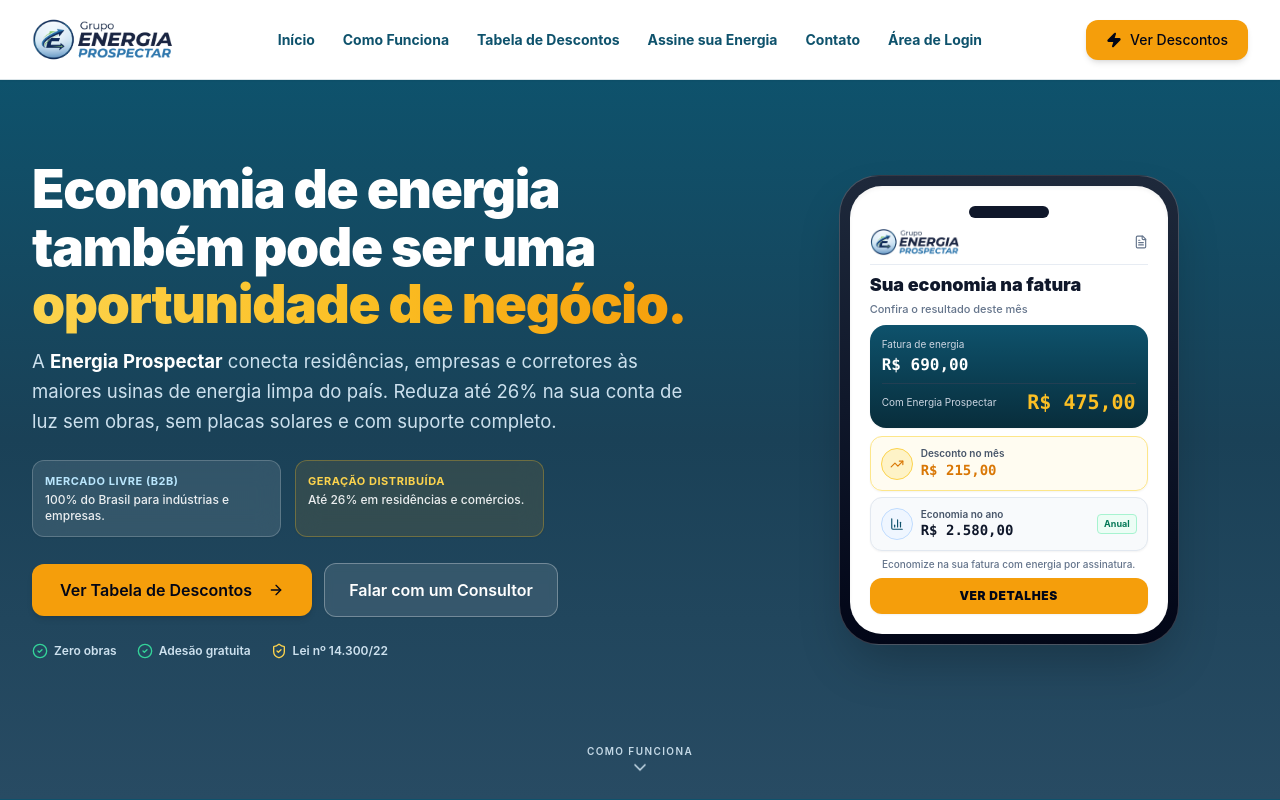
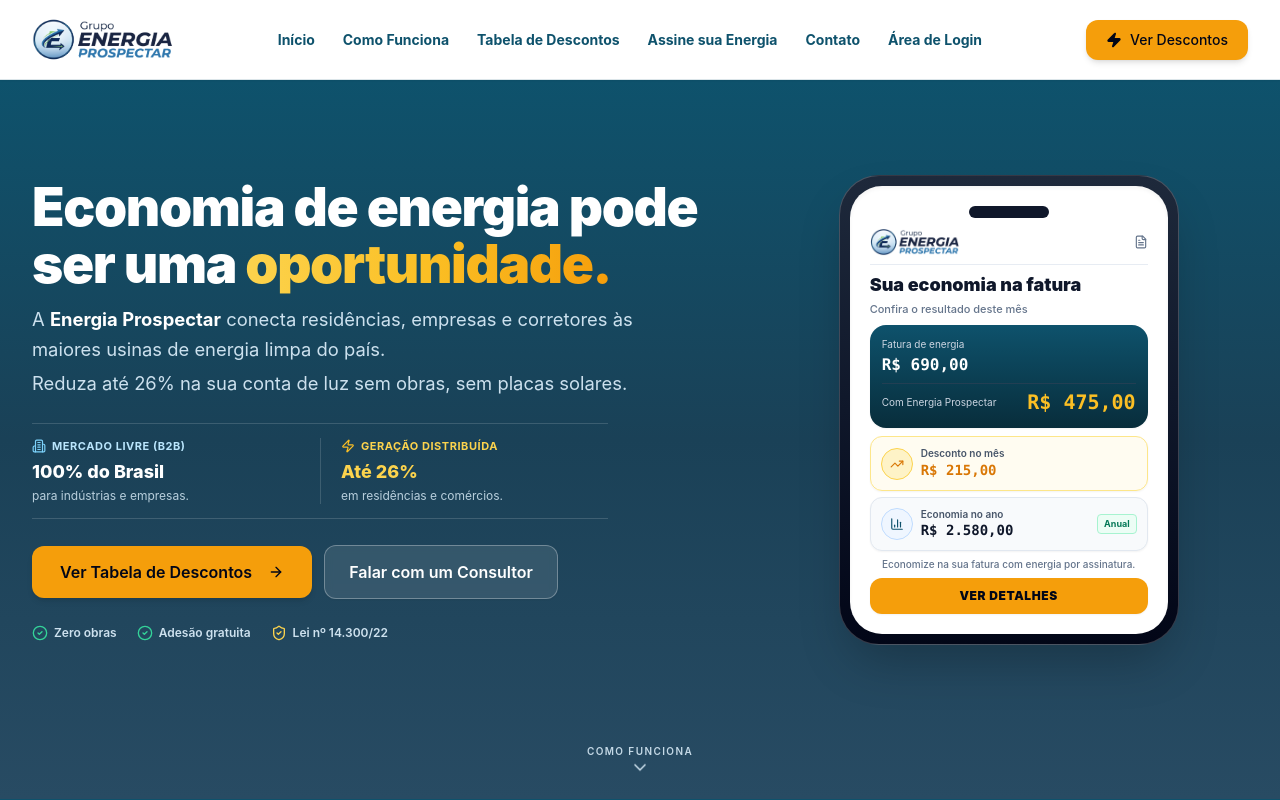
Before and after one commit to cristianofurtado/sinergia, a Next.js app: page / in a window 1280 px wide. Shown: the top 800 px of the page. Built offline with nearby package versions, Linux system fonts and the light colour scheme.

Commit message:
refactor(hero): atualiza copy principal e apresenta segmentos em faixa editorial

```diff
--- a/components/sections/hero.tsx
+++ b/components/sections/hero.tsx
@@ -8,6 +8,8 @@ import {
   ShieldCheck,
   CheckCircle2,
   ChevronDown,
+  Building2,
+  Zap,
 } from "lucide-react";
 import { Button } from "@/components/ui/button";
 
@@ -31,44 +33,55 @@ export function Hero() {
 
       {/* Centered Viewport Content */}
       <div className="flex-1 flex items-center w-full">
-        <div className="max-w-7xl mx-auto w-full px-4 sm:px-6 lg:px-8 py-3 sm:py-4 [@media(max-height:700px)]:py-2">
-          <div className="grid grid-cols-1 lg:grid-cols-12 gap-4 lg:gap-10 xl:gap-12 items-center">
+        <div className="max-w-7xl mx-auto w-full px-4 sm:px-6 lg:px-8 py-3 sm:py-2.5 lg:py-4 [@media(max-height:700px)]:py-2">
+          <div className="grid grid-cols-1 lg:grid-cols-12 gap-3 lg:gap-10 xl:gap-12 items-center">
             {/* Left Column: Headlines, Segments, CTAs, Proof */}
             <div
-              className="lg:col-span-7 space-y-3.5 sm:space-y-4 lg:space-y-6 [@media(max-height:780px)]:space-y-3 [@media(max-height:680px)]:space-y-2.5"
+              className="lg:col-span-7 space-y-3 sm:space-y-3.5 lg:space-y-6 [@media(max-height:780px)]:space-y-3 [@media(max-height:680px)]:space-y-2.5"
               id="energia"
             >
               {/* Main Headline */}
               <div className="space-y-2.5 sm:space-y-3 [@media(max-height:680px)]:space-y-2">
-                <h1 className="text-[clamp(1.5rem,3.4vw+0.6rem,3.75rem)] [@media(max-height:780px)]:text-[clamp(1.45rem,2.7vw+0.55rem,2.85rem)] font-black tracking-tight text-white leading-[1.08] [text-wrap:balance]">
-                  Economia de energia também pode ser uma{" "}
+                <h1 className="text-[clamp(1.6rem,3.4vw+0.6rem,3.75rem)] [@media(max-height:780px)]:text-[clamp(1.5rem,2.7vw+0.55rem,2.95rem)] font-black tracking-tight text-white leading-[1.08] [text-wrap:balance]">
+                  Economia de energia pode ser uma{" "}
                   <span className="text-transparent bg-clip-text bg-gradient-to-r from-amber-300 via-amber-400 to-amber-500">
-                    oportunidade de negócio.
+                    oportunidade.
                   </span>
                 </h1>
 
-                <p className="text-[clamp(0.875rem,0.55vw+0.72rem,1.1875rem)] text-sky-100/90 leading-relaxed [@media(max-height:700px)]:leading-snug font-normal max-w-2xl">
-                  A <strong className="text-white font-bold">Energia Prospectar</strong> conecta residências, empresas e corretores às maiores usinas de energia limpa do país. Reduza até 26% na sua conta de luz sem obras, sem placas solares e com suporte completo.
+                <p className="text-[clamp(0.875rem,0.55vw+0.72rem,1.15rem)] text-sky-100/90 leading-relaxed [@media(max-height:700px)]:leading-snug font-normal max-w-2xl">
+                  A <strong className="text-white font-bold">Energia Prospectar</strong> conecta residências, empresas e corretores às maiores usinas de energia limpa do país.{" "}
+                  <span className="block mt-1">
+                    Reduza até 26% na sua conta de luz sem obras, sem placas solares.
+                  </span>
                 </p>
               </div>
 
-              {/* Clean Segment Badges (B2C & B2B) */}
-              <div className="grid grid-cols-2 gap-2.5 sm:gap-3.5 max-w-lg">
-                <div className="rounded-xl border border-white/20 bg-white/10 backdrop-blur-md p-2.5 sm:p-3 [@media(max-height:700px)]:p-2 shadow-sm">
-                  <span className="text-[10px] sm:text-[11px] font-bold uppercase tracking-wider text-sky-200 block">
-                    Mercado Livre (B2B)
-                  </span>
-                  <p className="text-[11px] sm:text-xs text-white/90 font-medium leading-snug mt-0.5">
-                    100% do Brasil para indústrias e empresas.
+              {/* Editorial Split Strip (B2B & Geração Distribuída) */}
+              <div className="grid grid-cols-2 max-w-xl border-t border-b border-white/15 py-2.5 lg:py-3.5 [@media(max-height:700px)]:py-2 divide-x divide-white/15">
+                <div className="pr-3 sm:pr-5 space-y-0.5">
+                  <div className="flex items-center gap-1.5 text-[10px] sm:text-[11px] font-bold uppercase tracking-wider text-sky-200">
+                    <Building2 className="w-3.5 h-3.5 text-sky-300 shrink-0" aria-hidden="true" />
+                    <span>Mercado Livre (B2B)</span>
+                  </div>
+                  <p className="text-sm sm:text-base lg:text-lg font-extrabold text-white leading-tight pt-0.5">
+                    100% do Brasil
+                  </p>
+                  <p className="text-[11px] sm:text-xs text-sky-100/80 leading-snug">
+                    para indústrias e empresas.
                   </p>
                 </div>
 
-                <div className="rounded-xl border border-amber-400/30 bg-amber-500/10 backdrop-blur-md p-2.5 sm:p-3 [@media(max-height:700px)]:p-2 shadow-sm">
-                  <span className="text-[10px] sm:text-[11px] font-bold uppercase tracking-wider text-amber-300 block">
-                    Geração Distribuída
-                  </span>
-                  <p className="text-[11px] sm:text-xs text-white/90 font-medium leading-snug mt-0.5">
-                    Até 26% em residências e comércios.
+                <div className="pl-3 sm:pl-5 space-y-0.5">
+                  <div className="flex items-center gap-1.5 text-[10px] sm:text-[11px] font-bold uppercase tracking-wider text-amber-300">
+                    <Zap className="w-3.5 h-3.5 text-amber-400 shrink-0" aria-hidden="true" />
+                    <span>Geração Distribuída</span>
+                  </div>
+                  <p className="text-sm sm:text-base lg:text-lg font-extrabold text-amber-300 leading-tight pt-0.5">
+                    Até 26%
+                  </p>
+                  <p className="text-[11px] sm:text-xs text-sky-100/80 leading-snug">
+                    em residências e comércios.
                   </p>
                 </div>
               </div>
@@ -160,11 +173,11 @@ export function Hero() {
 
             {/* Right Column: Full Phone Mockup (Tablet >= 768x900 & Desktop >= 1024px) */}
             <div className="hidden md:flex [@media(max-width:1023px)_and_(max-height:899px)]:hidden lg:col-span-5 justify-center">
-              <div className="relative w-full max-w-[270px] lg:max-w-[315px] xl:max-w-[340px] 2xl:max-w-[360px] [@media(max-height:780px)]:max-w-[285px]">
+              <div className="relative w-full max-w-[255px] lg:max-w-[315px] xl:max-w-[340px] 2xl:max-w-[360px] [@media(max-height:780px)]:max-w-[285px]">
                 {/* Outer Phone Hardware Case */}
-                <div className="rounded-[2.4rem] lg:rounded-[2.5rem] bg-gradient-to-b from-slate-800 via-slate-900 to-slate-950 p-2 lg:p-2.5 shadow-2xl border border-white/20">
+                <div className="rounded-[2.3rem] lg:rounded-[2.5rem] bg-gradient-to-b from-slate-800 via-slate-900 to-slate-950 p-1.5 lg:p-2.5 shadow-2xl border border-white/20">
                   {/* Inner Screen */}
-                  <div className="rounded-[2rem] bg-white text-slate-900 p-3.5 lg:p-5 [@media(max-height:780px)]:p-3.5 overflow-hidden shadow-inner font-sans">
+                  <div className="rounded-[1.9rem] lg:rounded-[2rem] bg-white text-slate-900 p-3 lg:p-5 [@media(max-height:780px)]:p-3.5 overflow-hidden shadow-inner font-sans">
                     {/* Dynamic Island / Speaker */}
                     <div className="w-16 sm:w-20 h-3 bg-slate-900 rounded-full mx-auto mb-2.5 [@media(max-height:780px)]:mb-2" />
 
```
